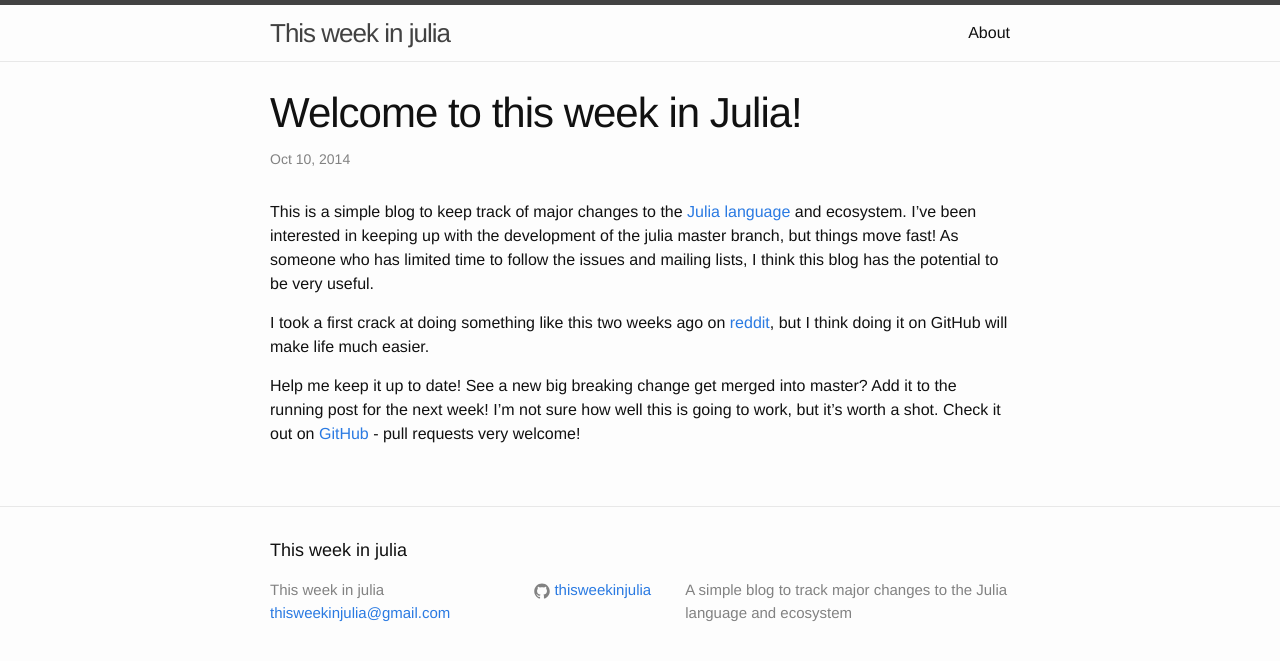
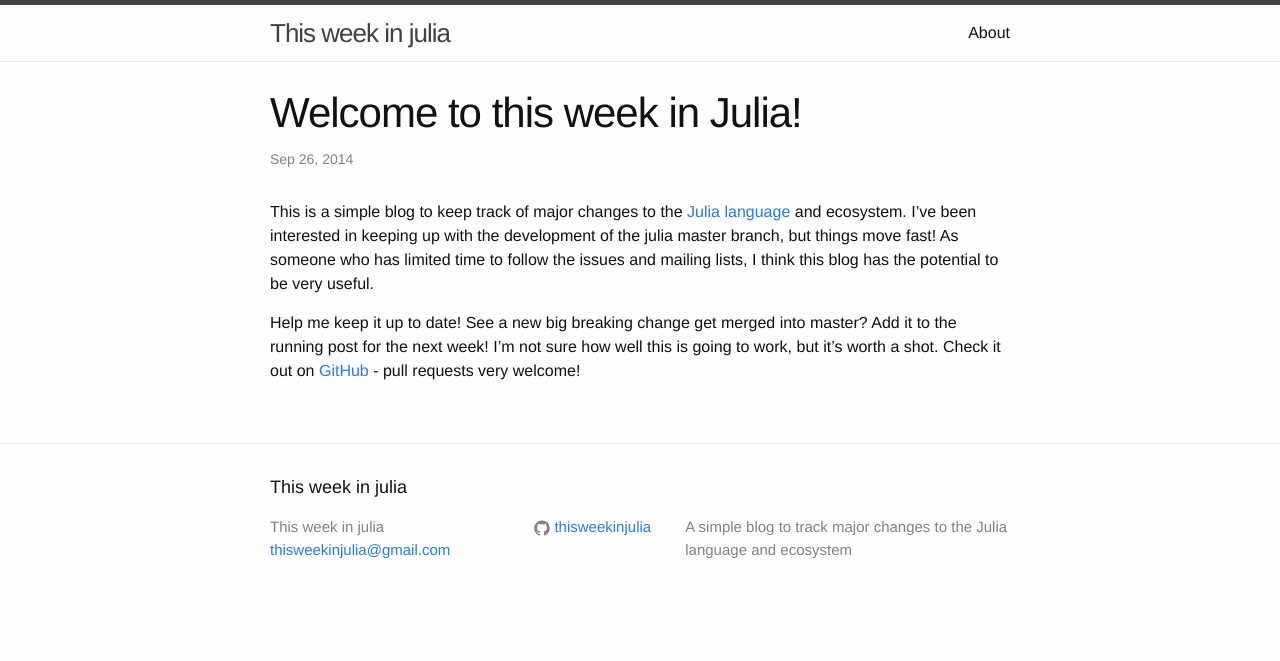
Before and after one commit to thisweekinjulia/thisweekinjulia.github.io, a Jekyll site: the page built from _posts/2014-10-10-welcome-to-jekyll.markdown, in a window 1280 px wide. Shown: the top 661 px of the page. Built offline with Jekyll 4.4.1, drawn with Linux system fonts in a browser that asks for light colours.

Commit message:
Update 2014-10-10-welcome-to-jekyll.markdown

```diff
--- a/_posts/2014-10-10-welcome-to-jekyll.markdown
+++ b/_posts/2014-10-10-welcome-to-jekyll.markdown
@@ -1,11 +1,9 @@
 ---
 layout: post
 title:  "Welcome to this week in Julia!"
-date:   2014-10-10 19:55:39
+date:   2014-09-26 19:55:39
 categories: site
 ---
 This is a simple blog to keep track of major changes to the [Julia language](http://julialang.org) and ecosystem.  I've been interested in keeping up with the development of the julia master branch, but things move fast! As someone who has limited time to follow the issues and mailing lists, I think this blog has the potential to be very useful.
 
-I took a first crack at doing something like this two weeks ago on [reddit](http://www.reddit.com/r/Julia/comments/2hkgne/this_week_in_julia/), but I think doing it on GitHub will make life much easier.
-
 Help me keep it up to date!  See a new big breaking change get merged into master?  Add it to the running post for the next week!  I'm not sure how well this is going to work, but it's worth a shot.  Check it out on [GitHub](https://github.com/thisweekinjulia/thisweekinjulia.github.io) - pull requests very welcome!
```
